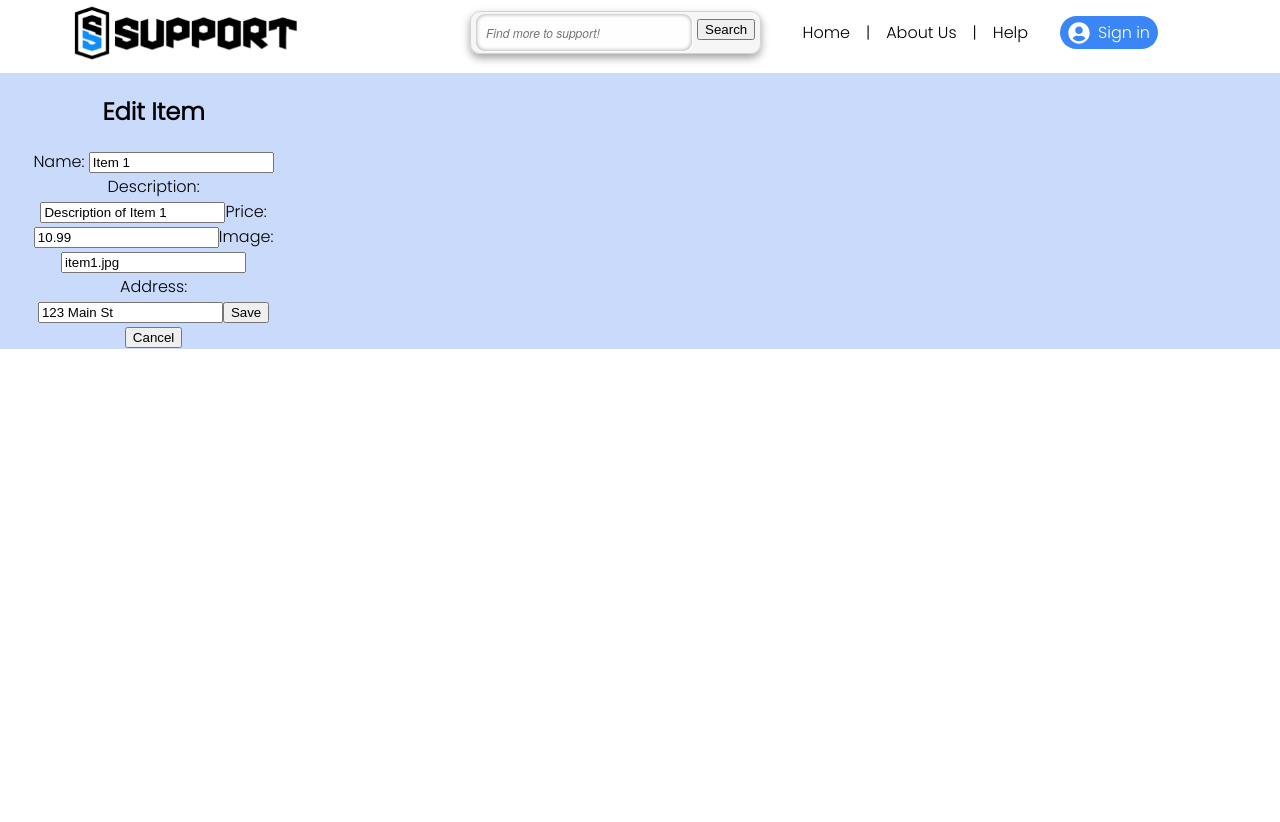
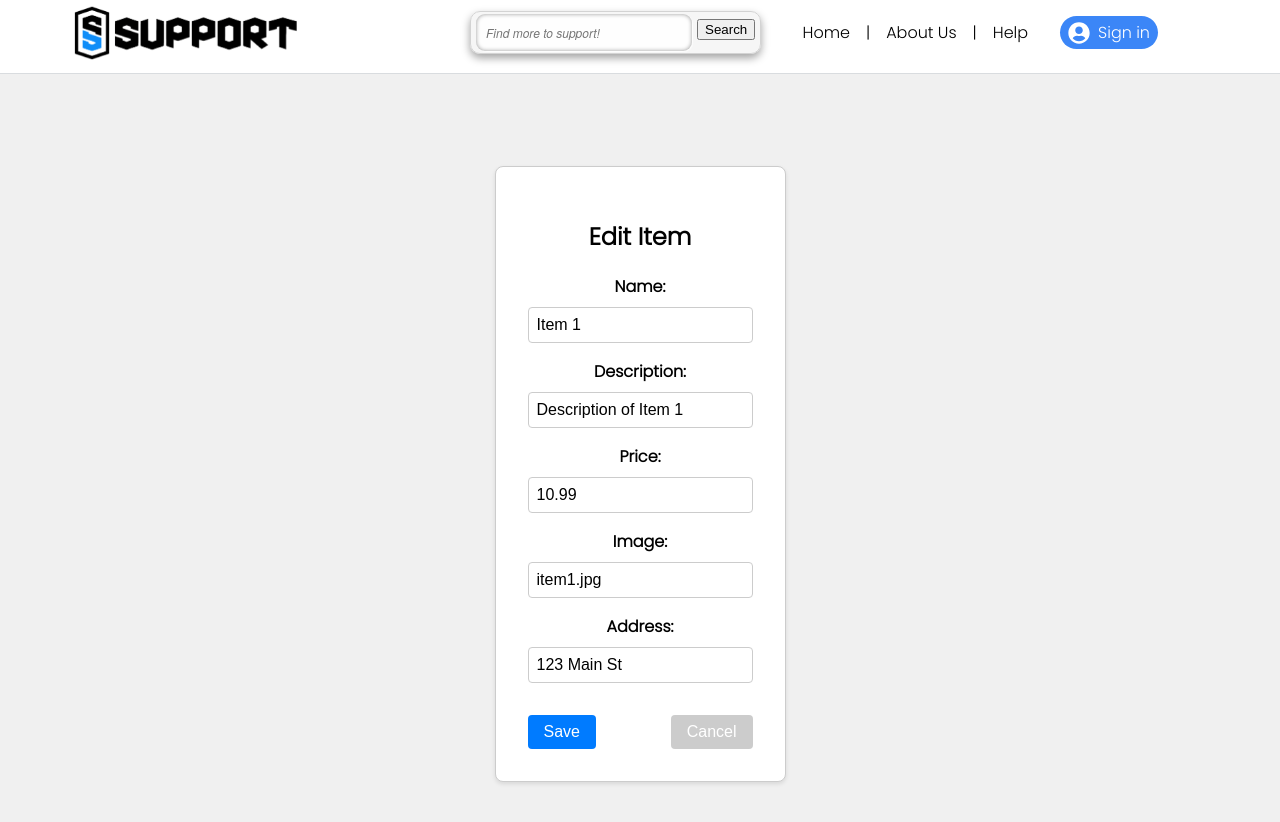
Before and after one commit to bethel-school-of-technology/team-support-squad-frontend, a React (Create React App) app in the folder support-app/: page /update/1 in a window 1280 px wide. Shown: the top 822 px of the page. Before the commit the page ends 800 px from the top, so only its background shows below. Built offline with nearby package versions, Linux system fonts and the light colour scheme; data requests are answered from the project's data file; some icons are missing.

Commit message:
Fixed CSS

```diff
--- a/support-app/src/CRUD/Update.js
+++ b/support-app/src/CRUD/Update.js
@@ -1,6 +1,7 @@
 import React, { useState, useEffect } from "react";
 import { useItemContext } from "../context/ItemContext";
 import { useParams } from "react-router-dom";
+import "../stylesheet/Update.css";
 
 function Update({ onCancel, onEdit }) {
   const { getItem, updateItem } = useItemContext(); // Custom hook to access context functions
@@ -50,27 +51,60 @@ function Update({ onCancel, onEdit }) {
   };
 
   return (
-    <div>
+    <div className="update-center">
+    <div className="update-container">
       <h2>Edit Item</h2>
       <form onSubmit={handleSubmit}>
-        <label>
-          Name: <input type="text" value={name} onChange={(e) => setName(e.target.value)} />
-        </label>
-        <label>
-          Description: <input type="text" value={description} onChange={(e) => setDescription(e.target.value)} />
-        </label>
-        <label>
-          Price: <input type="number" value={price} onChange={(e) => setPrice(e.target.value)} />
-        </label>
-        <label>
-          Image: <input type="text" value={image} onChange={(e) => setImage(e.target.value)} />
-        </label>
-        <label>
-          Address: <input type="text" value={address} onChange={(e) => setAddress(e.target.value)} />
-        </label>
-        <button type="submit">Save</button>
-        <button type="button" onClick={onCancel}>Cancel</button>
+        <label className="update-label">Name:</label>
+        <input
+          className="update-input"
+          type="text"
+          value={name}
+          onChange={(e) => setName(e.target.value)}
+        />
+
+        <label className="update-label">Description:</label>
+        <input
+          className="update-input"
+          type="text"
+          value={description}
+          onChange={(e) => setDescription(e.target.value)}
+        />
+
+        <label className="update-label">Price:</label>
+        <input
+          className="update-input"
+          type="number"
+          value={price}
+          onChange={(e) => setPrice(e.target.value)}
+        />
+
+        <label className="update-label">Image:</label>
+        <input
+          className="update-input"
+          type="text"
+          value={image}
+          onChange={(e) => setImage(e.target.value)}
+        />
+
+        <label className="update-label">Address:</label>
+        <input
+          className="update-input"
+          type="text"
+          value={address}
+          onChange={(e) => setAddress(e.target.value)}
+        />
+
+        <div className="update-button-container">
+          <button className="update-button" type="submit">
+            Save
+          </button>
+          <button className="update-button cancel-button" type="button" onClick={onCancel}>
+            Cancel
+          </button>
+        </div>
       </form>
+    </div>
     </div>
   );
 }
--- a/support-app/src/components/Home.js
+++ b/support-app/src/components/Home.js
@@ -28,7 +28,7 @@ import { TiSocialVimeo } from "react-icons/ti";
 function Home() {
   return (
     <>
-      <div className="container">
+      <div className="app-container">
         {/* leftSide */}
         <div className="sides">
           <span className="text1">Buy, Sell and Discover</span>
--- a/support-app/src/stylesheet/Hero.css
+++ b/support-app/src/stylesheet/Hero.css
@@ -1,4 +1,4 @@
-.container {
+.app-container {
   padding: 0rem 2rem;
   display: grid;
   grid-template-columns: 1fr 3fr 1fr;
--- /dev/null
+++ b/support-app/src/stylesheet/Update.css
@@ -0,0 +1,65 @@
+/* Style for the update form container */
+.update-container {
+    margin: 2rem;
+    padding: 2rem;
+    border: 1px solid #ccc;
+    border-radius: 8px;
+    background-color: #fff;
+    box-shadow: 0 2px 4px rgba(0, 0, 0, 0.1);
+  }
+
+  /* Style for form labels */
+  .update-label {
+    display: block;
+    margin-bottom: 0.5rem;
+    font-weight: bold;
+  }
+
+  /* Style for form inputs */
+  .update-input {
+    width: 100%;
+    padding: 0.5rem;
+    margin-bottom: 1rem;
+    border: 1px solid #ccc;
+    border-radius: 4px;
+    font-size: 16px;
+  }
+
+  /* Style for form buttons */
+  .update-button {
+    padding: 0.5rem 1rem;
+    border: none;
+    border-radius: 4px;
+    background-color: #007bff;
+    color: #fff;
+    font-size: 16px;
+    cursor: pointer;
+  }
+
+  .update-button.cancel-button {
+    background-color: #ccc;
+  }
+
+  /* Style for form button container */
+  .update-button-container {
+    display: flex;
+    justify-content: space-between;
+    margin-top: 1rem;
+  }
+
+/* Style for centering the Update component */
+.update-center {
+    display: flex;
+    justify-content: center;
+    align-items: center;
+    min-height: 100vh;
+    background-color: #f0f0f0; /* Optional background color */
+  }
+
+  /* Override styles from index.css */
+  .update-center body {
+    margin: 0; /* Reset margin */
+    font-family: "Montserrat Alternates", sans-serif;
+    background-color: transparent; /* Reset background-color */
+    color: inherit; /* Reset color */
+  }
```
